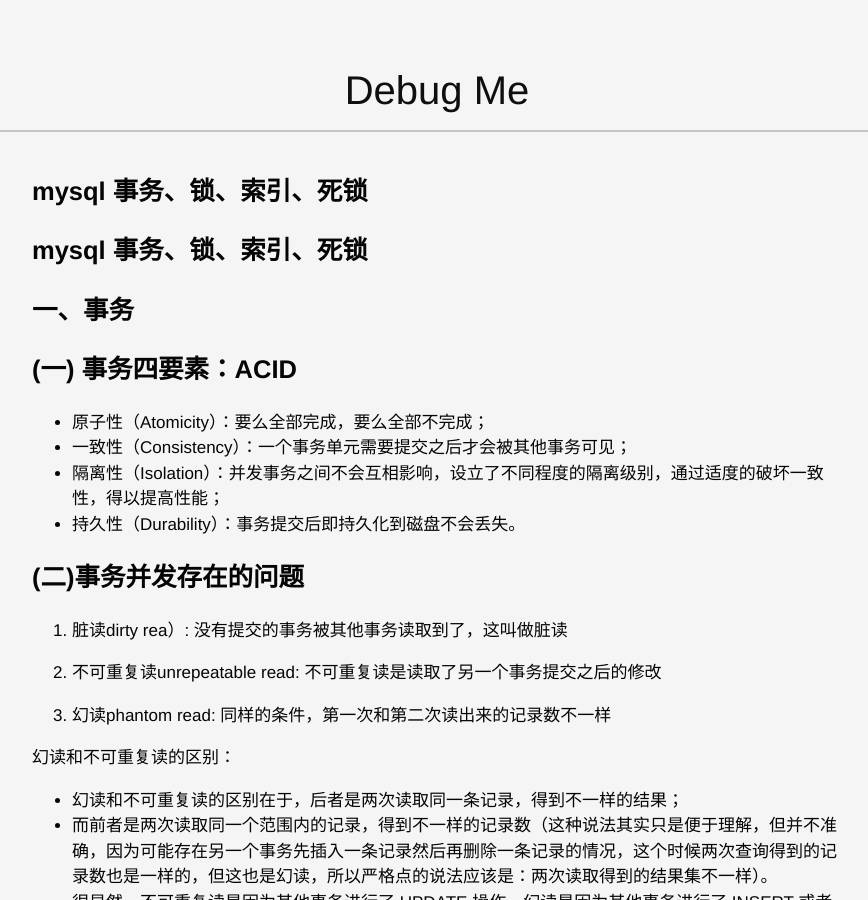
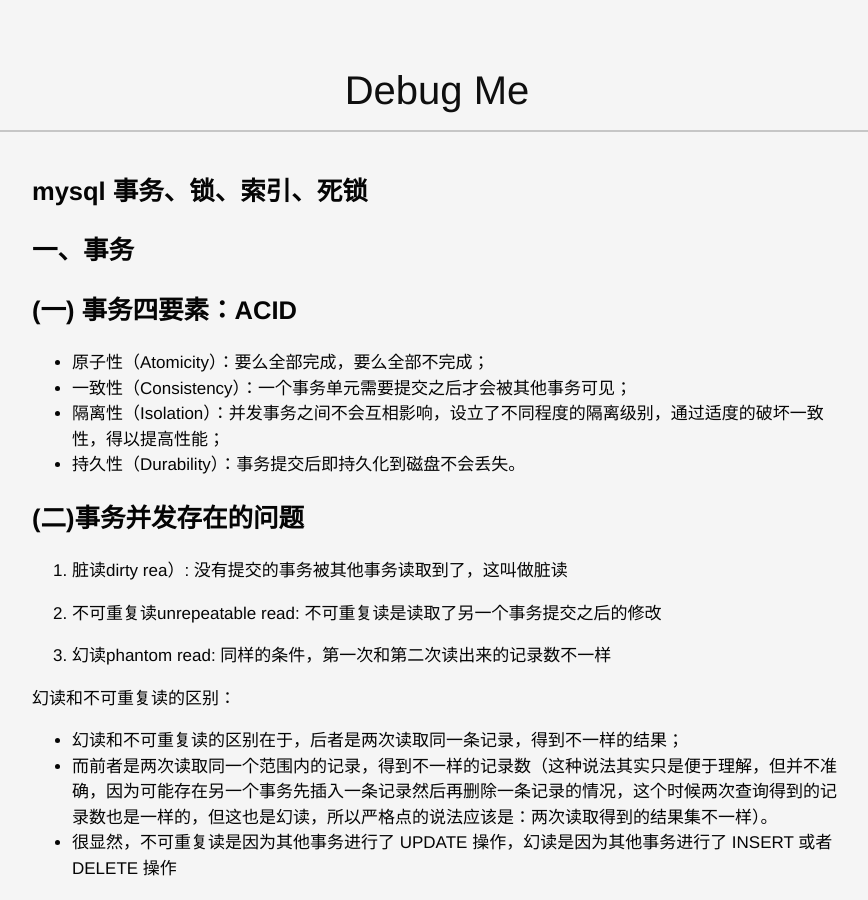
Before and after one commit to dream0411/dream0411.github.io, a Jekyll site: the page built from _posts/2018-12-04-database-transaction-lock-deadlock.md, in a window 1280 px wide and 900 px high. Shown: the whole window, without its empty margins (203-1071 px from the left). Built offline with Jekyll 4.4.1, drawn with Linux system fonts in a browser that asks for light colours; comment, search, counter and statistics services are not loaded.

Commit message:
change title

```diff
--- a/_posts/2018-12-04-database-transaction-lock-deadlock.md
+++ b/_posts/2018-12-04-database-transaction-lock-deadlock.md
@@ -4,9 +4,6 @@
 ---
 
 {{ page.title }}
-===
-
-mysql 事务、锁、索引、死锁
 ===
 
 # 一、事务
```
